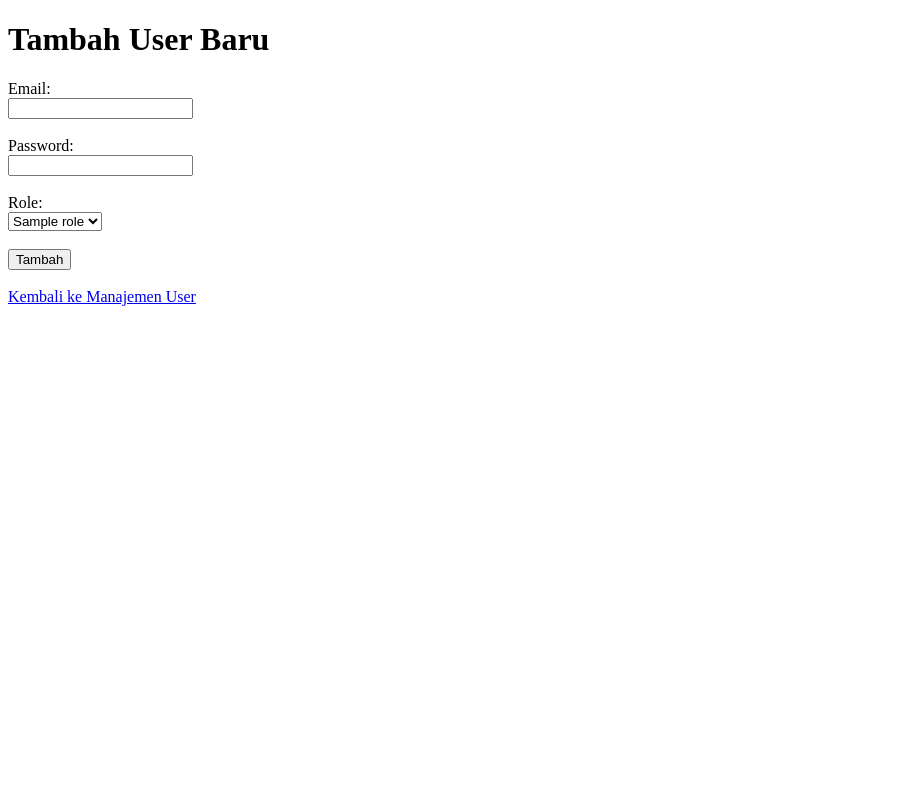
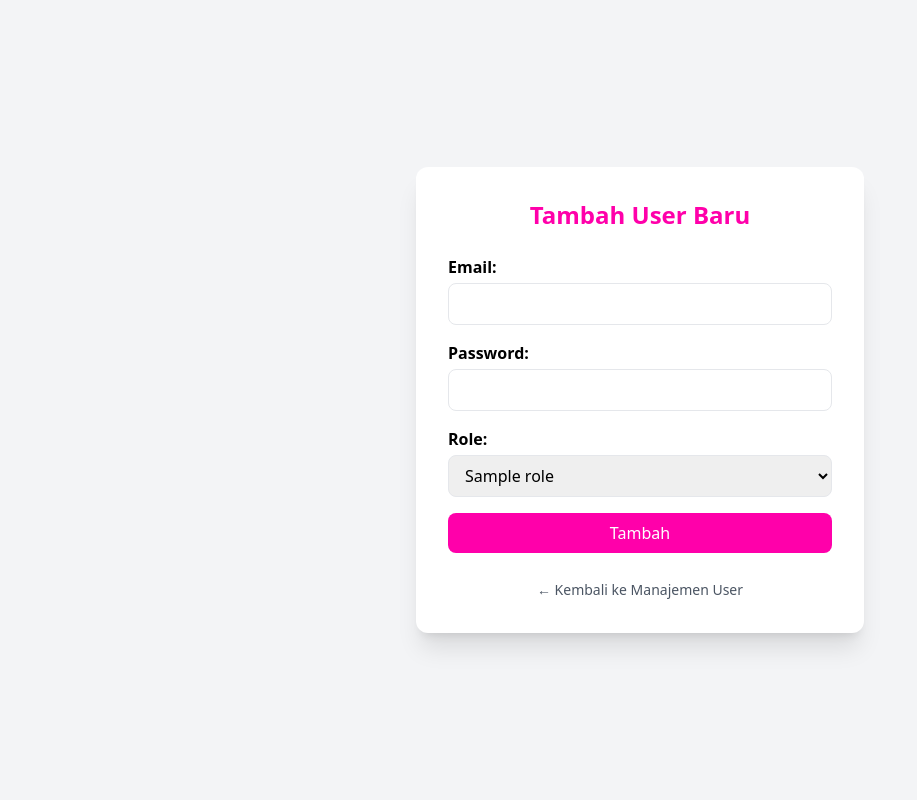
Before and after one commit to ArifbillahKamil/RBAC-Project, a Flask app: template templates/add_user.html in a window 1280 px wide. Shown: the whole page, without its empty margins (0-917 px from the left). Run offline with Flask 3, Linux system fonts and the light colour scheme; the template is opened without the code that fills it: values that come from a table or form of the project are taken from there, others are empty; tables that the repository leaves empty hold one stand-in row (values such as "Sample post"); some libraries are stand-ins or nearby versions.

Commit message:
perubahan add user

```diff
--- a/templates/add_user.html
+++ b/templates/add_user.html
@@ -1,27 +1,47 @@
 <!DOCTYPE html>
-<html>
+<html lang="id">
   <head>
+    <meta charset="UTF-8" />
+    <meta name="viewport" content="width=device-width, initial-scale=1.0" />
     <title>Tambah User</title>
+    <script src="https://cdn.tailwindcss.com"></script>
+    <style>
+      :root {
+        --main-color: #ff00aa;
+      }
+    </style>
   </head>
-  <body>
-    <h1>Tambah User Baru</h1>
-    <form method="POST" action="{{ url_for('main.add_user') }}">
-      <label>Email:</label><br />
-      <input type="email" name="email" required /><br /><br />
-
-      <label>Password:</label><br />
-      <input type="password" name="password" required /><br /><br />
-
-      <label>Role:</label><br />
-      <select name="role_id">
-        {% for role in roles %}
-        <option value="{{ role.id }}">{{ role.name }}</option>
-        {% endfor %}</select
-      ><br /><br />
-
-      <button type="submit">Tambah</button>
-    </form>
-    <br />
-    <a href="{{ url_for('main.manage_users') }}">Kembali ke Manajemen User</a>
+  <body class="bg-gray-100 font-sans min-h-screen flex items-center justify-center">
+    <div class="bg-white shadow-xl rounded-xl p-8 w-full max-w-md">
+      <h1 class="text-2xl font-bold text-center mb-6" style="color: var(--main-color);">
+        Tambah User Baru
+      </h1>
+      <form method="POST" action="{{ url_for('main.add_user') }}" class="space-y-4">
+        <div>
+          <label class="block font-semibold mb-1">Email:</label>
+          <input type="email" name="email" required class="w-full px-3 py-2 border rounded-lg focus:outline-none focus:ring-2 focus:ring-pink-400" />
+        </div>
+        <div>
+          <label class="block font-semibold mb-1">Password:</label>
+          <input type="password" name="password" required class="w-full px-3 py-2 border rounded-lg focus:outline-none focus:ring-2 focus:ring-pink-400" />
+        </div>
+        <div>
+          <label class="block font-semibold mb-1">Role:</label>
+          <select name="role_id" class="w-full px-3 py-2 border rounded-lg focus:outline-none focus:ring-2 focus:ring-pink-400">
+            {% for role in roles %}
+            <option value="{{ role.id }}">{{ role.name }}</option>
+            {% endfor %}
+          </select>
+        </div>
+        <button type="submit" class="w-full bg-[#ff00aa] text-white py-2 rounded-lg hover:bg-pink-600 transition duration-200">
+          Tambah
+        </button>
+      </form>
+      <div class="text-center mt-6">
+        <a href="{{ url_for('main.manage_users') }}" class="text-sm text-gray-600 hover:underline">
+          &larr; Kembali ke Manajemen User
+        </a>
+      </div>
+    </div>
   </body>
 </html>
```
